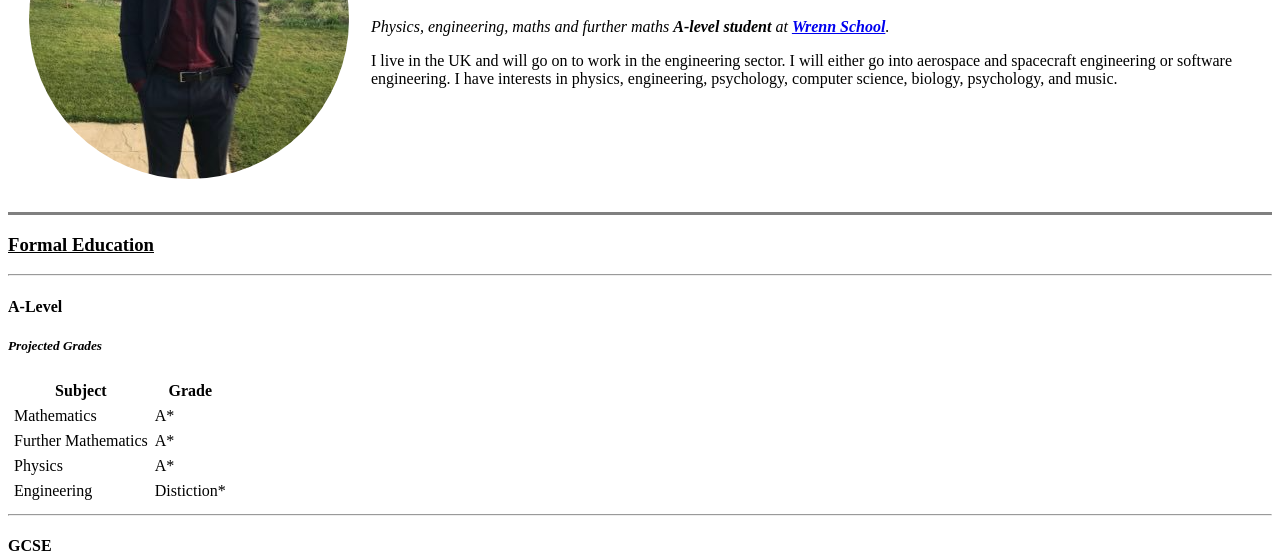
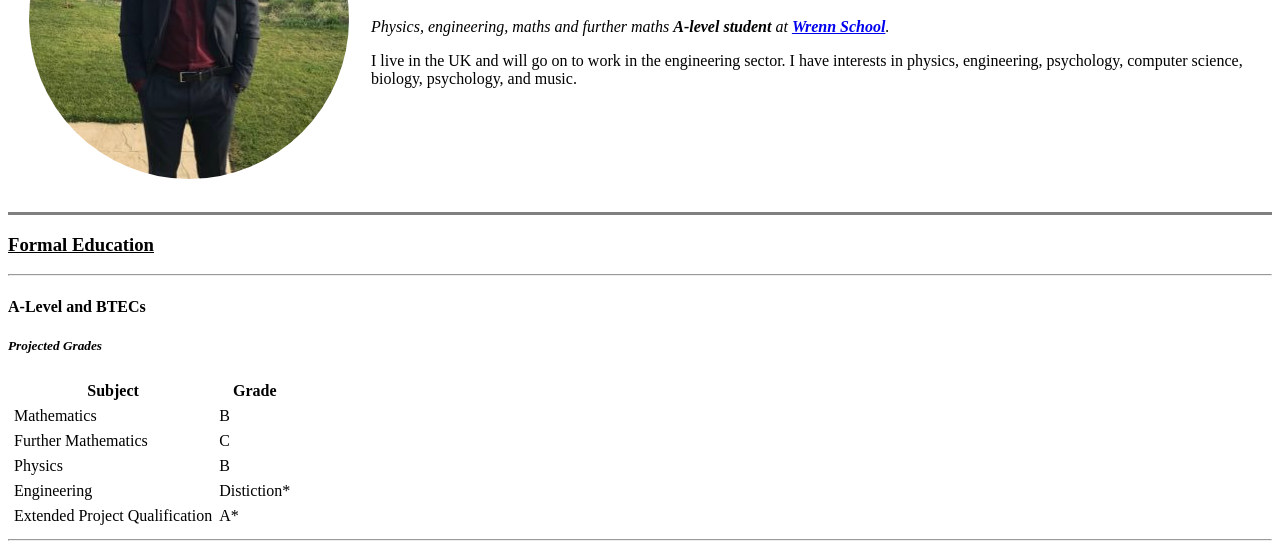
Before and after one commit to lewis3holmes/CV, a plain HTML site: page index.html in a window 1280 px wide. Shown: the part 170-729 px from the top of the page. Drawn offline with Linux system fonts and the light colour scheme.

Commit message:
Update index.html

```diff
--- a/index.html
+++ b/index.html
@@ -13,7 +13,7 @@
       <td>
         <h1>Lewis Holmes</h1>
         <p><em>Physics, engineering, maths and further maths <strong>A-level student</strong> at <strong><a href="https://www.wrennschool.org.uk/main/6th-form">Wrenn School</a></strong>.</em></p>
-        <p>I live in the UK and will go on to work in the engineering sector. I will either go into aerospace and spacecraft engineering or software engineering. I have interests in physics, engineering, psychology, computer science, biology, psychology, and music.</p>
+        <p>I live in the UK and will go on to work in the engineering sector. I have interests in physics, engineering, psychology, computer science, biology, psychology, and music.</p>
       </td>
     </tr>
   </table>
@@ -24,7 +24,7 @@
     <h3>Formal Education</h3>
   </u>
   <hr>
-  <h4>A-Level</h4>
+  <h4>A-Level and BTECs</h4>
   <em>
     <h5>Projected Grades</h5>
   </em>
@@ -38,19 +38,23 @@
     <tbody>
       <tr>
         <td>Mathematics</td>
-        <td>A*</td>
+        <td>B</td>
       </tr>
       <tr>
         <td>Further Mathematics</td>
-        <td>A*</td>
+        <td>C</td>
       </tr>
       <tr>
         <td>Physics</td>
-        <td>A*</td>
+        <td>B</td>
       </tr>
       <tr>
         <td>Engineering</td>
         <td>Distiction*</td>
+      </tr>
+      <tr>
+        <td>Extended Project Qualification</td>
+        <td>A*</td>
       </tr>
     </tbody>
   </table>
```
